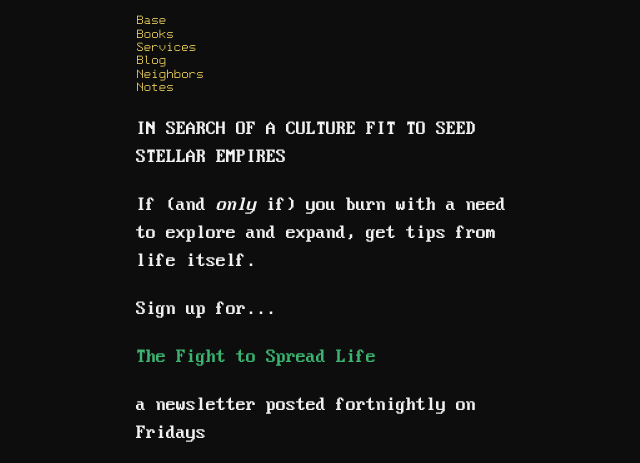
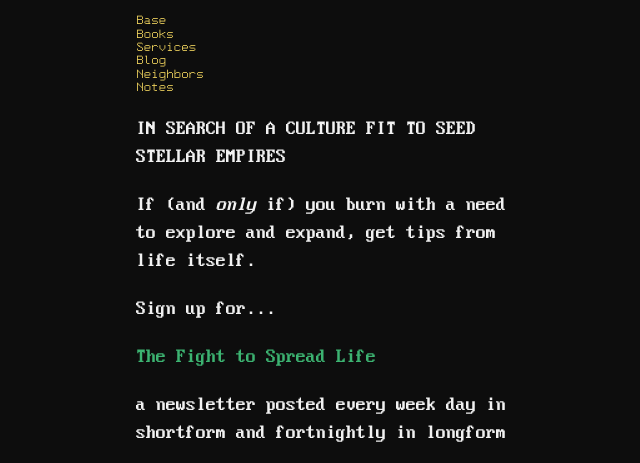
Before and after one commit to ray-dorai/ray-dorai.github.io, a Jekyll site: the page built from index.html, in a window 1280 px wide, cut to the strip 0-463 px from the top of the page. Shown: the whole strip, without its empty margins (312-952 px from the left). Built offline with Jekyll 4.4.1, drawn with Linux system fonts in a browser that asks for light colours.

Commit message:
Update index.html

```diff
--- a/index.html
+++ b/index.html
@@ -7,7 +7,7 @@ title: Ray Doraisamy
 	<p>If (and <i>only</i> if) you burn with a need to explore and expand, get tips from life itself.</p>
 	<p>Sign up for...</p>
 	<p style="color:MediumSeaGreen;">The Fight to Spread Life</p>
-	<p>a newsletter posted fortnightly on Fridays</p>
+	<p>a newsletter posted every week day in shortform and fortnightly in longform</p>
 	<p><iframe src="https://embeds.beehiiv.com/37e4ce2a-0068-4c7e-9e94-24e9cf3345e0?slim=true" data-test-id="beehiiv-embed" height="52" frameborder="0" scrolling="no" style="margin: 0; border-radius: 0px !important; background-color: transparent;"></iframe>
         </p>
 	<p>There are many open questions about making us a multi-planetary species.</p>
```
